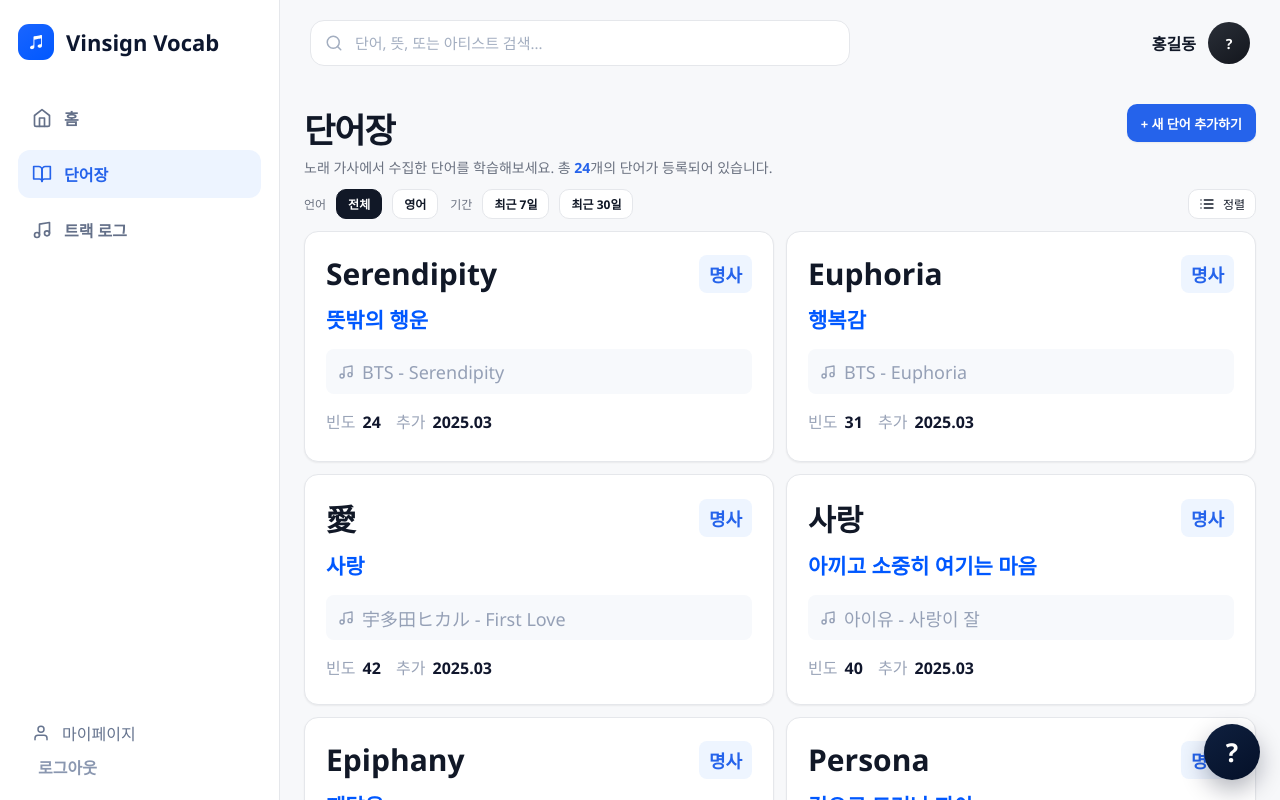
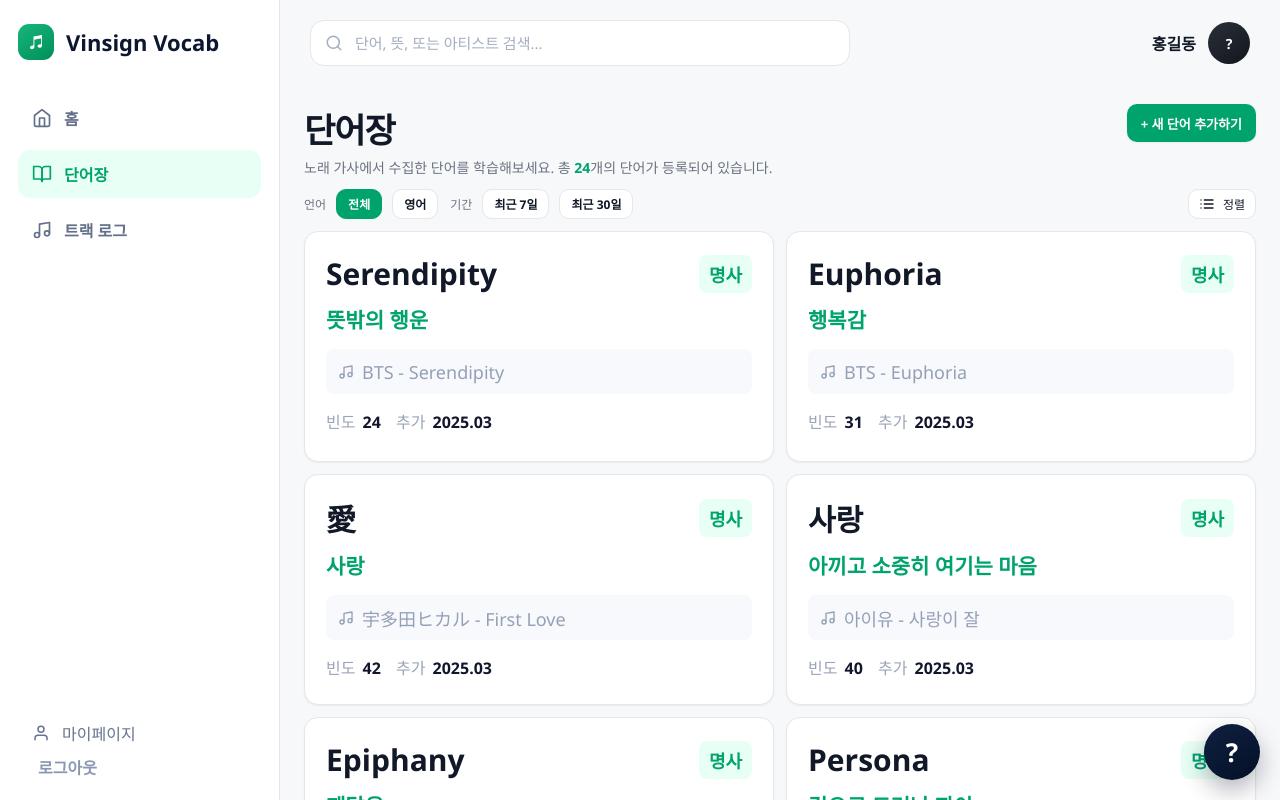
Before and after one commit to Jaek-Kein/2026-oneWave-T9-HUM, a React (Vite) app: page / in a window 1280 px wide. Built offline with nearby package versions, Linux system fonts and the light colour scheme.

Commit message:
색 통일

```diff
--- a/src/App.tsx
+++ b/src/App.tsx
@@ -410,7 +410,7 @@ const Badge = styled.span`
   min-width: 42px;
   text-align: center;
   border-radius: 8px;
-  background: #eef5ff;
+  background: #e8fff5;
   color: ${({ theme }) => theme.color.blue};
   font-size: 18px;
   font-weight: 700;
@@ -419,7 +419,7 @@ const Badge = styled.span`
 
 const Meaning = styled.p`
   margin: 10px 0 15px;
-  color: #0058ff;
+  color: ${({ theme }) => theme.color.blue};
   font-size: 21px;
   font-weight: 700;
 `;
@@ -542,12 +542,12 @@ const SortLabel = styled.div`
 const SortTab = styled.button<{ active?: boolean }>`
   border: 0;
   background: transparent;
-  color: ${({ active }) => (active ? "#0058ff" : "#8994aa")};
+  color: ${({ theme, active }) => (active ? theme.color.blue : "#8994aa")};
   padding: 0 0 10px;
   font-size: 15px;
   font-weight: ${({ active }) => (active ? 700 : 600)};
   border-bottom: 3px solid
-    ${({ active }) => (active ? "#0058ff" : "transparent")};
+    ${({ theme, active }) => (active ? theme.color.blue : "transparent")};
   margin-bottom: -1px;
   cursor: pointer;
 `;
--- a/src/layout/MobileShell.tsx
+++ b/src/layout/MobileShell.tsx
@@ -70,7 +70,7 @@ const Logo = styled.div`
   width: 30px;
   height: 30px;
   border-radius: 9px;
-  background: linear-gradient(145deg, #1a65ff, #0058ff);
+  background: linear-gradient(145deg, #18b67a, #008f5a);
   display: grid;
   place-items: center;
   color: #fff;
--- a/src/layout/WebSidebar.tsx
+++ b/src/layout/WebSidebar.tsx
@@ -58,7 +58,7 @@ const Logo = styled.div`
   width: 36px;
   height: 36px;
   border-radius: 11px;
-  background: linear-gradient(145deg, #1a65ff, #0058ff);
+  background: linear-gradient(145deg, #18b67a, #008f5a);
   color: #fff;
   display: grid;
   place-items: center;
@@ -82,7 +82,7 @@ const NavItem = styled.button<{ active?: boolean }>`
   height: 48px;
   border: 0;
   border-radius: 12px;
-  background: ${({ active }) => (active ? "#edf4ff" : "transparent")};
+  background: ${({ active }) => (active ? "#e8fff5" : "transparent")};
   color: ${({ theme, active }) => (active ? theme.color.blue : "#647089")};
   padding: 0 14px;
   display: flex;
--- a/src/pages/WordDetailPage.tsx
+++ b/src/pages/WordDetailPage.tsx
@@ -95,15 +95,15 @@ export default function WordDetailPage() {
       id: 1,
       title: "Happy Accident",
       artist: "Brent Morgan",
-      colorA: "#0498FF",
-      colorB: "#153DAB",
+      colorA: "#23c483",
+      colorB: "#008f5a",
     },
     {
       id: 2,
       title: "Lucky Find",
       artist: "Sofia Clare",
-      colorA: "#FF7E5F",
-      colorB: "#2F1B34",
+      colorA: "#57d7a8",
+      colorB: "#1f8a63",
     },
   ];
 
@@ -422,7 +422,7 @@ const Artwork = styled.div`
   width: 100%;
   aspect-ratio: 1;
   border-radius: 12px;
-  background: radial-gradient(circle at 20% 20%, #fff2d9, #d9f4ff 58%, #bee7ff);
+  background: radial-gradient(circle at 20% 20%, #effff7, #d8f8eb 58%, #bdeed9);
 `;
 
 const ExampleBody = styled.div`
--- a/src/styles/theme.ts
+++ b/src/styles/theme.ts
@@ -5,10 +5,10 @@ export const theme = {
     text: "#111827",
     subtext: "#6B7280",
     line: "#E5E7EB",
-    blue: "#2563EB",
-    blueHover: "#1D4ED8",
-    chip: "#F3F4F6",
-    chipActive: "#111827",
+    blue: "#00A36C",
+    blueHover: "#008F5A",
+    chip: "#E8FFF5",
+    chipActive: "#00A36C",
   },
   radius: {
     xl: 20,
```
